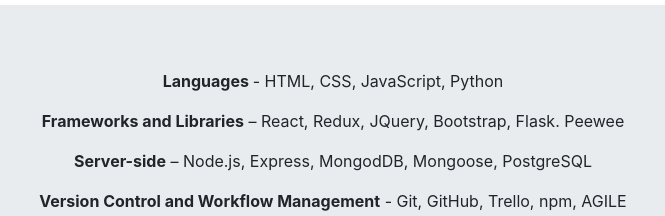
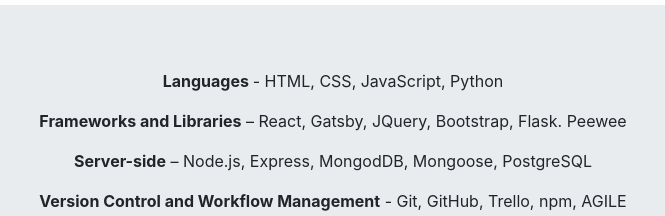
Before and after one commit to coderkarma/portofolio-retouching, a plain HTML site: page public/index.html in a window 1280 px wide. Shown: the part 4344-4560 px from the top of the page, 307-972 px from the left. Drawn offline with nearby package versions, Linux system fonts and the light colour scheme.

Commit message:
small change

```diff
--- a/public/index.html
+++ b/public/index.html
@@ -258,7 +258,7 @@
         <div class="jumbotron">
 
             <p class="text-center fadeInRight animated"><strong>Languages </strong>- HTML, CSS, JavaScript, Python </p>
-            <p class="text-center fadeInRight animated"><strong>Frameworks and Libraries</strong> – React, Redux,
+            <p class="text-center fadeInRight animated"><strong>Frameworks and Libraries</strong> – React, Gatsby,
                 JQuery, Bootstrap, Flask.
                 Peewee</p>
             <p class="text-center fadeInLeft animated"><strong>Server-side</strong> – Node.js, Express, MongodDB,
```
